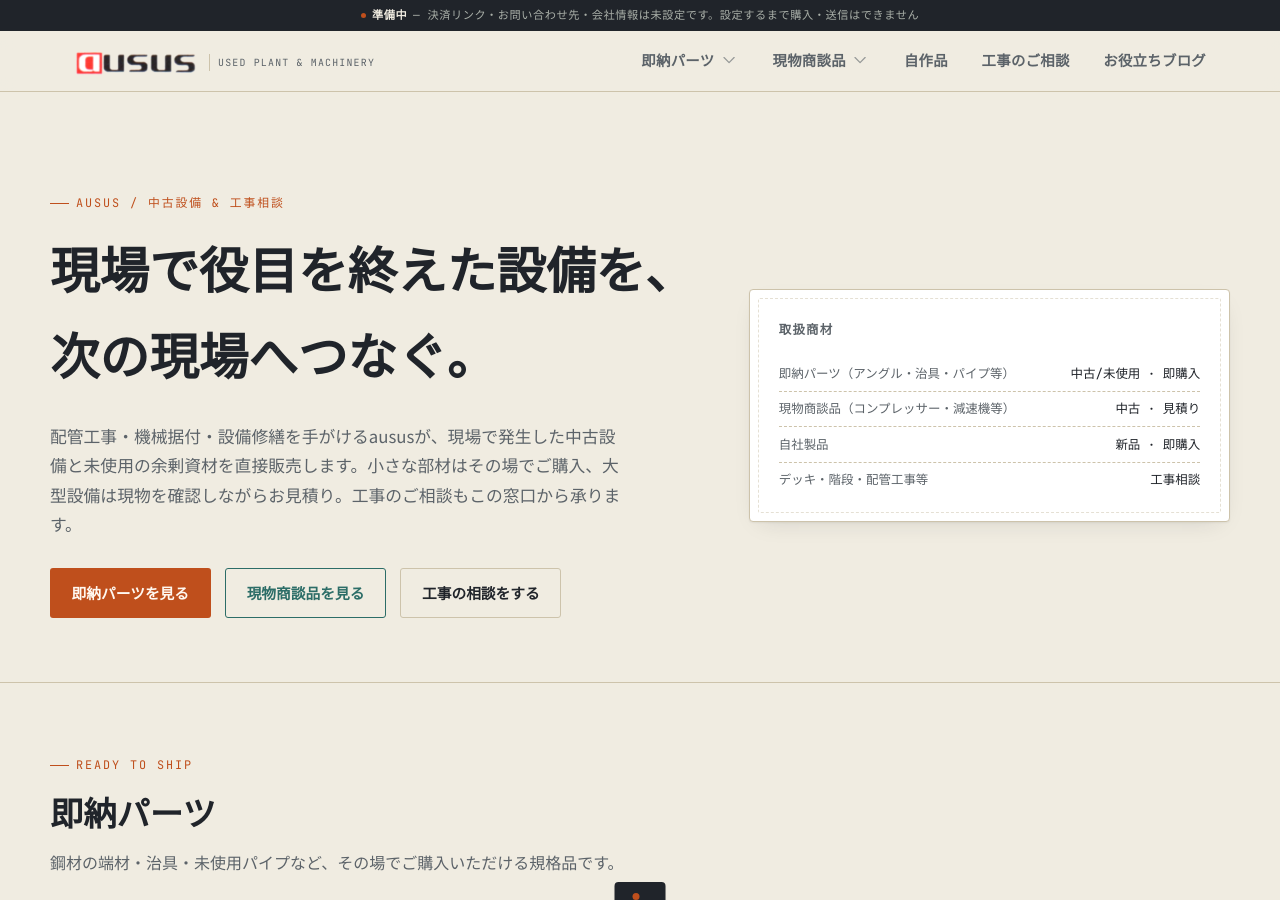
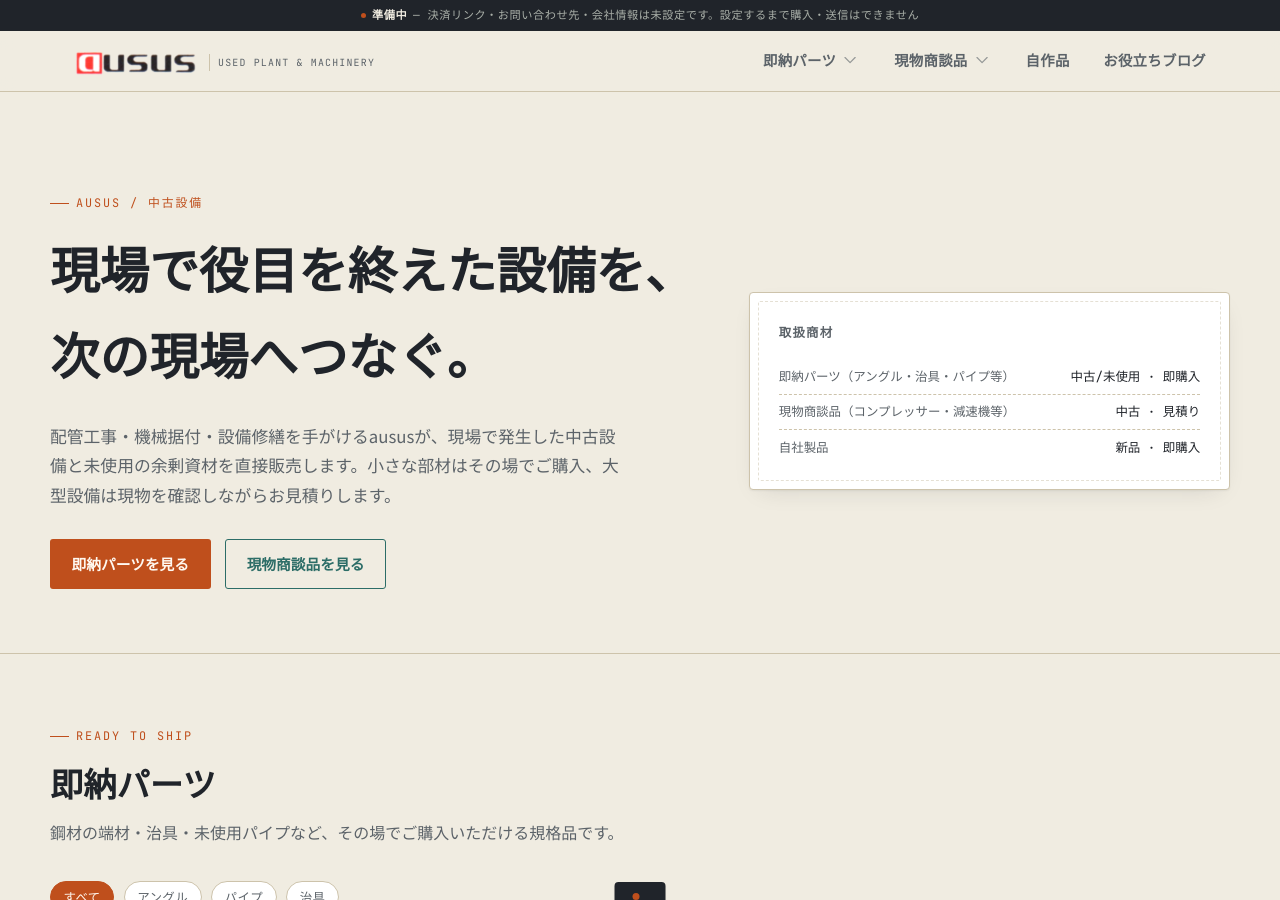
Before and after one commit to toshiji39/ausus-shop, a Jekyll site: the page built from index.md, in a window 1280 px wide and 900 px high. Built offline with Jekyll 4.4.1, drawn with Linux system fonts in a browser that asks for light colours; some of the changed text lies outside the part shown.

Commit message:
Remove the construction-inquiry section
CEO decided the site should stay focused on the equipment catalog;
drop the 工事のご相談 band, its nav/footer links, and the now-unused
services data and icons. Also cleaned "工事相談" out of the site
title/description since that offer no longer exists on this site.

```diff
--- a/_config.yml
+++ b/_config.yml
@@ -1,7 +1,7 @@
-title: ausus 中古設備・工事相談
+title: ausus 中古設備販売
 description: >-
   プラント設備工事会社aususが、現場で発生した中古設備・未使用の余剰資材・自社製品を
-  直接販売するサイト。工事のご相談もこちらから承ります。
+  直接販売するサイトです。
 baseurl: "/ausus-shop"
 url: "https://toshiji39.github.io"
 lang: ja
--- a/_includes/footer.html
+++ b/_includes/footer.html
@@ -15,7 +15,7 @@
       <h4>Menu</h4>
       <p><a href="#komono">即納パーツ</a></p>
       <p><a href="#omono">現物商談品</a></p>
-      <p><a href="#koji">工事のご相談</a></p>
+      <p><a href="#jisaku">自作品</a></p>
     </div>
   </div>
   <div class="footer-note">このサイトは構築中です。決済リンク・お問い合わせ先・会社情報は準備が整い次第、正式なものに差し替えます。</div>
--- a/_includes/header.html
+++ b/_includes/header.html
@@ -12,7 +12,6 @@
       {% include nav-item.html items=site.komono label="即納パーツ" anchor="komono" %}
       {% include nav-item.html items=site.omono label="現物商談品" anchor="omono" %}
       <div class="nav-item"><a href="#jisaku" class="nav-toplink">自作品</a></div>
-      <div class="nav-item"><a href="#koji" class="nav-toplink">工事のご相談</a></div>
       <div class="nav-item"><a href="{{ site.data.site_meta.blog_url }}" class="nav-toplink" target="_blank" rel="noopener">お役立ちブログ</a></div>
     </nav>
   </div>
--- a/_includes/icon.html
+++ b/_includes/icon.html
@@ -13,16 +13,6 @@
 <svg class="icon" viewBox="0 0 24 24"><circle cx="12" cy="12" r="8"/><circle cx="12" cy="12" r="4"/></svg>
 {% when 'bracket' %}
 <svg class="icon" viewBox="0 0 24 24"><path d="M4 12h16M8 6v12M16 6v12"/></svg>
-{% when 'deck' %}
-<svg class="icon" viewBox="0 0 24 24"><path d="M4 20V10l8-6 8 6v10M4 20h16M9 20v-6h6v6"/></svg>
-{% when 'plant' %}
-<svg class="icon" viewBox="0 0 24 24"><rect x="3" y="9" width="18" height="10" rx="1"/><path d="M7 9V6a2 2 0 0 1 2-2h6a2 2 0 0 1 2 2v3"/></svg>
-{% when 'repair' %}
-<svg class="icon" viewBox="0 0 24 24"><path d="M14.7 6.3 17.7 9.3M4 20l1.5-5L15.5 5a2.1 2.1 0 0 1 3 3L8.5 18.5 4 20Z"/></svg>
-{% when 'duct' %}
-<svg class="icon" viewBox="0 0 24 24"><rect x="3" y="5" width="18" height="6" rx="1"/><rect x="3" y="13" width="18" height="6" rx="1"/></svg>
-{% when 'pipe' %}
-<svg class="icon" viewBox="0 0 24 24"><path d="M4 8h6a2 2 0 0 1 2 2v0a2 2 0 0 0 2 2h6M4 16h4"/></svg>
 {% else %}
 <svg class="icon" viewBox="0 0 24 24"><circle cx="12" cy="12" r="9"/></svg>
 {% endcase %}
--- a/index.md
+++ b/index.md
@@ -1,18 +1,17 @@
 ---
 layout: default
-title: ausus 中古設備・工事相談
+title: ausus 中古設備販売
 ---
 
 <section class="hero">
   <div class="inner">
     <div>
-      <div class="eyebrow">Ausus / 中古設備 &amp; 工事相談</div>
+      <div class="eyebrow">Ausus / 中古設備</div>
       <h1 class="jp-head">現場で役目を終えた設備を、<br>次の現場へつなぐ。</h1>
-      <p class="lead">配管工事・機械据付・設備修繕を手がけるaususが、現場で発生した中古設備と未使用の余剰資材を直接販売します。小さな部材はその場でご購入、大型設備は現物を確認しながらお見積り。工事のご相談もこの窓口から承ります。</p>
+      <p class="lead">配管工事・機械据付・設備修繕を手がけるaususが、現場で発生した中古設備と未使用の余剰資材を直接販売します。小さな部材はその場でご購入、大型設備は現物を確認しながらお見積りします。</p>
       <div class="hero-ctas">
         <a class="btn btn-solid" href="#komono">即納パーツを見る</a>
         <a class="btn btn-outline" href="#omono">現物商談品を見る</a>
-        <a class="btn btn-ghost" href="#koji">工事の相談をする</a>
       </div>
     </div>
     <div class="plate hero-plate">
@@ -21,7 +20,6 @@
       <div class="row"><span>即納パーツ（アングル・治具・パイプ等）</span><span class="mono">中古/未使用 · 即購入</span></div>
       <div class="row"><span>現物商談品（コンプレッサー・減速機等）</span><span class="mono">中古 · 見積り</span></div>
       <div class="row"><span>自社製品</span><span class="mono">新品 · 即購入</span></div>
-      <div class="row"><span>デッキ・階段・配管工事等</span><span class="mono">工事相談</span></div>
     </div>
   </div>
 </section>
@@ -69,25 +67,3 @@
     </div>
   </div>
 </section>
-
-<section id="koji" class="band">
-  <div class="inner">
-    <div class="section-head">
-      <div>
-        <div class="eyebrow">Construction Inquiry</div>
-        <h2 class="jp-head" style="color:var(--band-ink)">工事のご相談</h2>
-        <p class="section-desc">こちらは「商品」ではなく、ausus本業の工事案件のご相談窓口です。</p>
-      </div>
-    </div>
-    <div class="service-grid">
-      {% for s in site.data.services %}
-      <div class="service-item">
-        {% include icon.html name=s.icon %}
-        <h3>{{ s.name }}</h3>
-        <p>{{ s.desc }}</p>
-      </div>
-      {% endfor %}
-    </div>
-    <button class="btn btn-solid js-inquiry" data-item="工事のご相談（内容未指定）" data-general="1">工事について相談する</button>
-  </div>
-</section>
```
Also changed, not shown: _data/services.yml (deleted, +0 -15 lines).
